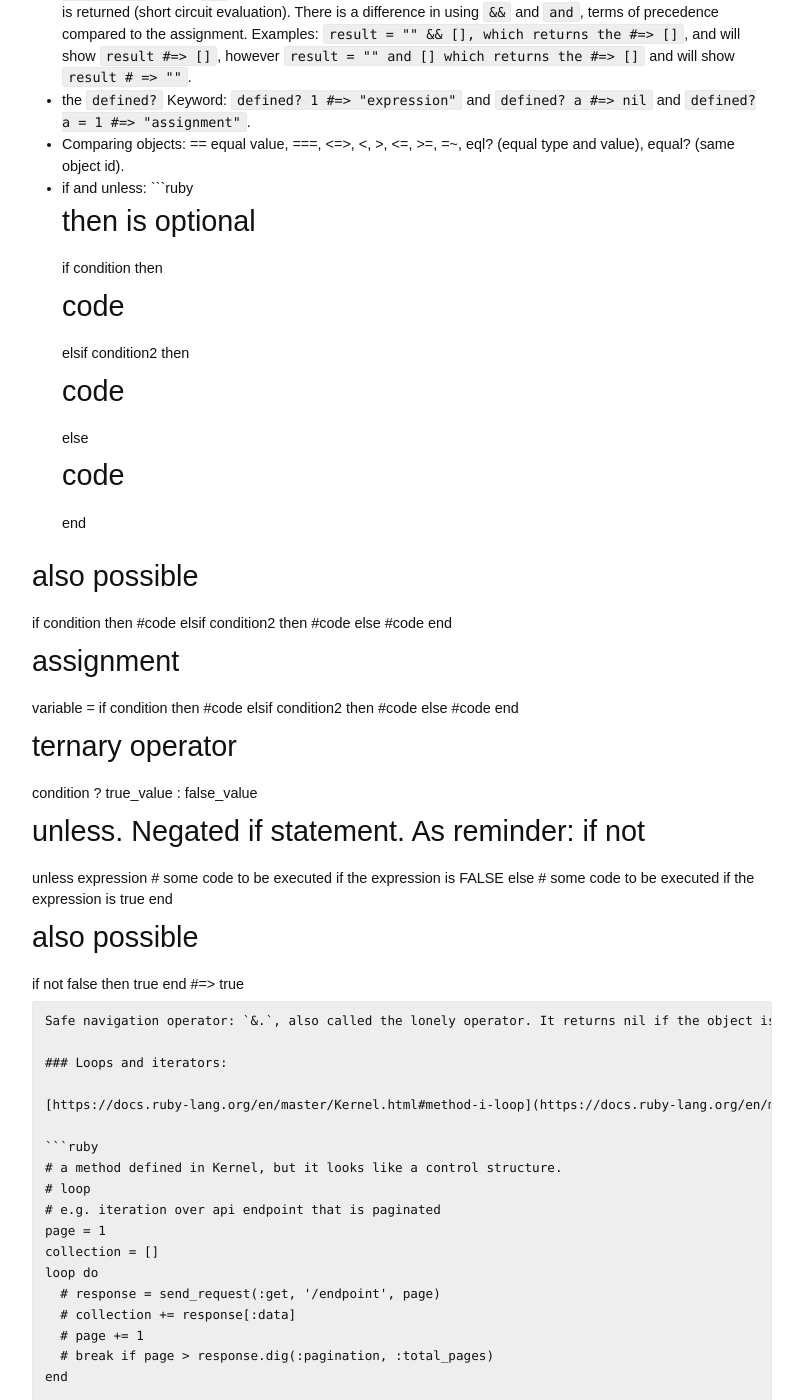
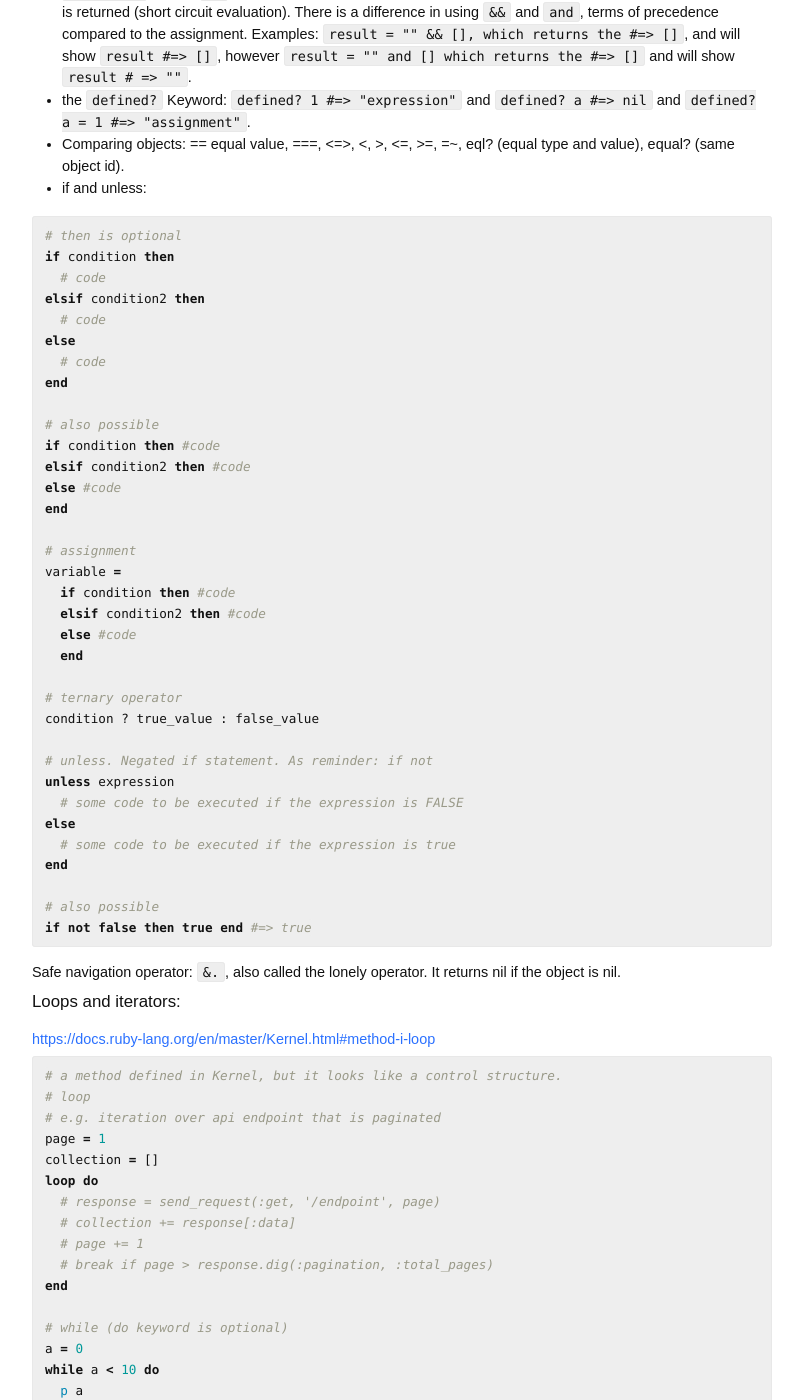
Before and after one commit to roberthopman/roberthopman.github.io, a Jekyll site: the page built from syntax.md, in a window 1280 px wide and 1400 px high, scrolled down 10221 px. Shown: the whole window, without its empty margins (238-1041 px from the left). Built offline with Jekyll 4.4.1, drawn with Linux system fonts in a browser that asks for light colours; part of the change alters nothing that is shown; some of the changed text lies outside the part shown.

````diff
--- a/syntax.md
+++ b/syntax.md
@@ -615,6 +615,7 @@ a, (b, c), d = 1, [2, 3, 4], 5
 - the `defined?` Keyword: `defined? 1 #=> "expression"` and `defined? a #=> nil` and `defined? a = 1 #=> "assignment"`.
 - Comparing objects: == equal value, ===, <=>, <, >, <=, >=, =~, eql? (equal type and value), equal? (same object id).
 - if and unless:
+
 ```ruby
 # then is optional
 if condition then
@@ -1836,6 +1837,39 @@ https://docs.ruby-lang.org/en/master/Ractor.html
 
 Ractors are a way to bypass the GIL and have 'true' multiple threading using Ruby. Ractor is a chunk of code that has a single input port and a single output port. So like a physical room, with a single entrance and a single exit door. The entrance door could have a queue to get in. Ractor is created via Ractor.new and is `isolated`, the code inside the block won't be able to acces any variables that aren't defined in the block (no globals and no external locals).
 
+## Testing
+
+Why?
+
+- To ensure maintenance and ongoing changes are not breaking existing code.
+
+The options for testing are:
+
+### No framework, just Ruby:
+
+```ruby
+# ./no_framework.rb
+class Roman
+  def initialize(value)
+    @value = value
+  end
+
+  def to_s
+    @value
+  end
+end
+
+# ./test_no_framework.rb
+require_relative "no_framework.rb"
+r = Roman.new(1)
+fail "'I' expected but got #{r.to_s}" if r.to_s != 'I'
+
+# produces
+ruby test_no_framework.rb
+Traceback (most recent call last):
+test_no_framework.rb:3:in `<main>': 'I' expected but got 1 (RuntimeError)
+```
+
 
 ----
 
````
